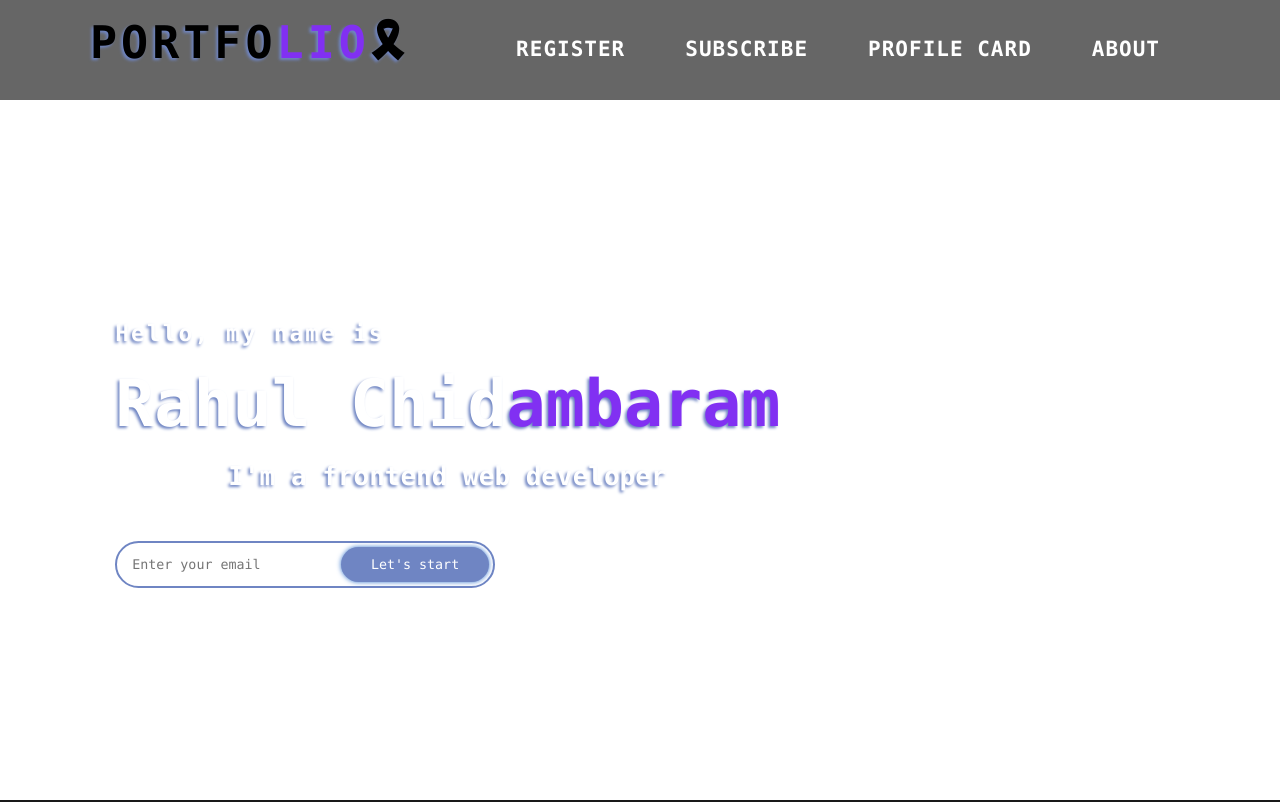
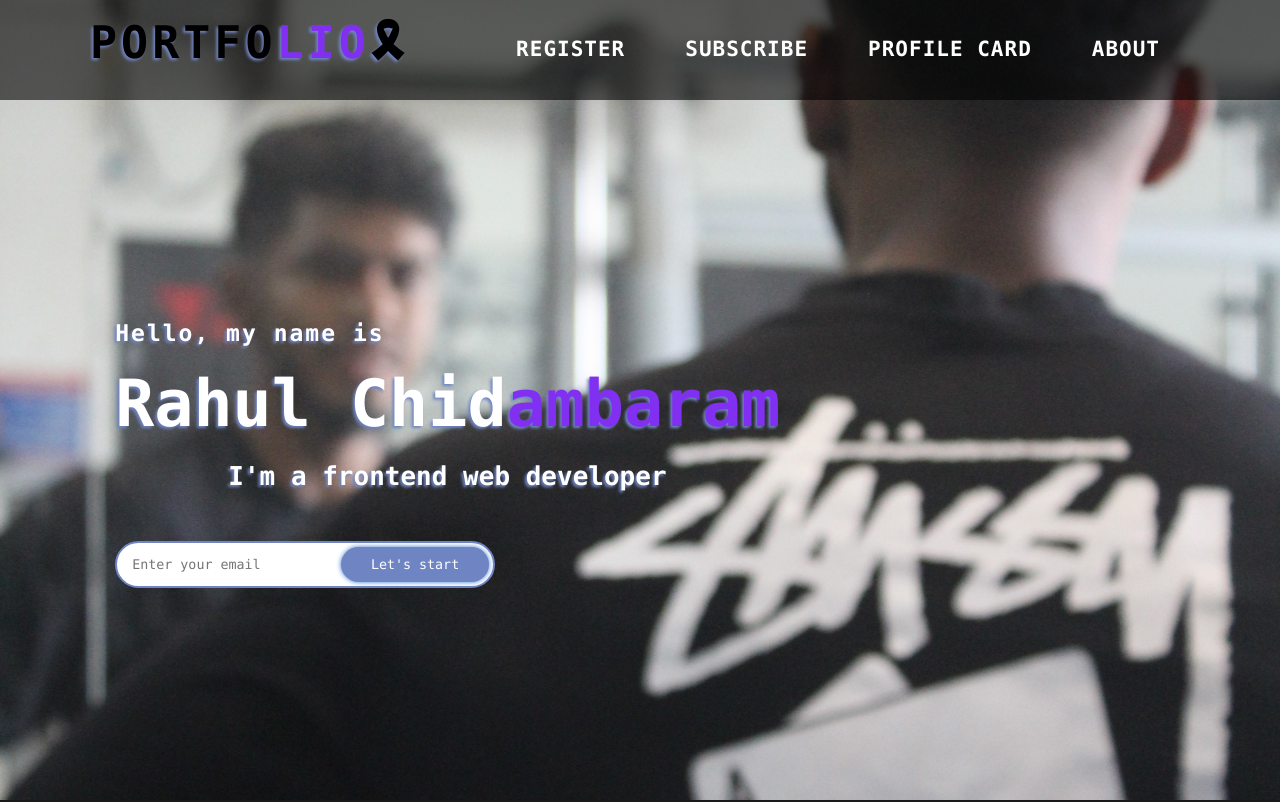
Before and after one commit to rahulchidambaram/MyPortfolio, a plain HTML site: page Projects1/1st Project.html in a window 1280 px wide. Shown: the top 802 px of the page. Drawn offline with Linux system fonts and the light colour scheme.

Commit message:
bg pic added

```diff
--- a/Projects1/1st project css.css
+++ b/Projects1/1st project css.css
@@ -9,7 +9,7 @@
 .me {
 	height: 100vh;
 	width: 100%;
-	background-image: url('C:/Users/hp/OneDrive/Desktop/classicblackdp.JPG');
+	background-image: url('./classic dp.JPG');
 	background-size: Cover;
 	background-position: Center;
 
```
